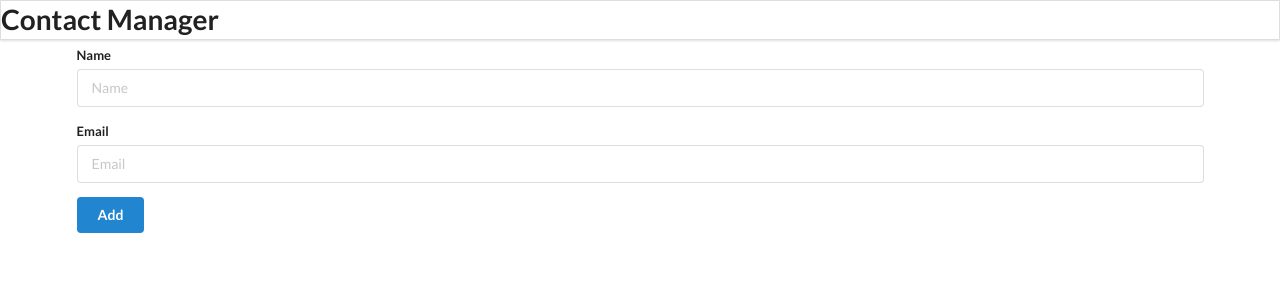
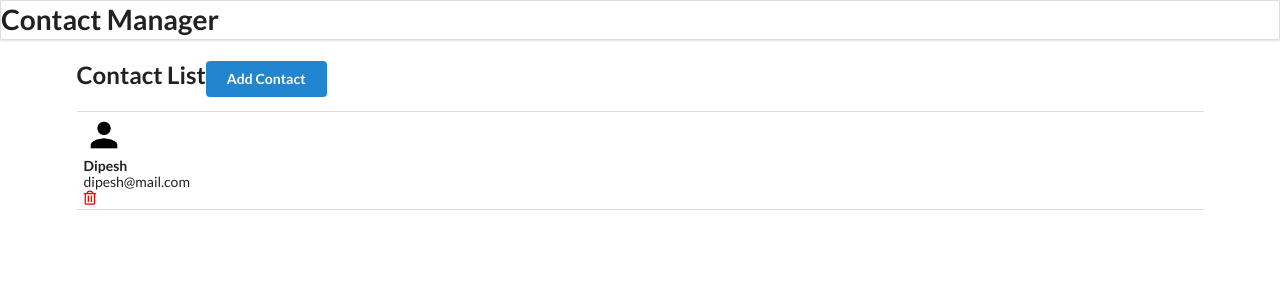
Before and after one commit to Jesinug/contact-app, a React (Create React App) app: page / in a window 1280 px wide. Shown: the top 300 px of the page. Built offline with nearby package versions, Linux system fonts and the light colour scheme.

Commit message:
Logic and functionality. Working on React Router; '/' and '/add' routes done

```diff
--- a/package.json
+++ b/package.json
@@ -8,6 +8,7 @@
     "@testing-library/user-event": "^12.8.3",
     "react": "^17.0.2",
     "react-dom": "^17.0.2",
+    "react-router-dom": "^5.2.0",
     "react-scripts": "4.0.3",
     "uuidv4": "^6.2.11",
     "web-vitals": "^1.1.2"
--- a/src/components/App.css
+++ b/src/components/App.css
@@ -1,27 +1,5 @@
-.App {
+.app-header {
   text-align: center;
-}
-
-.App-logo {
-  height: 40vmin;
-  pointer-events: none;
-}
-
-@media (prefers-reduced-motion: no-preference) {
-  .App-logo {
-    animation: App-logo-spin infinite 20s linear;
-  }
-}
-
-.app-header {
-  background-color: #282c34;
-  min-height: 100vh;
-  display: flex;
-  flex-direction: column;
-  align-items: center;
-  justify-content: center;
-  font-size: calc(10px + 2vmin);
-  color: white;
 }
 
 .App-link {
--- a/src/components/App.js
+++ b/src/components/App.js
@@ -1,4 +1,5 @@
 import React, { useState, useEffect } from 'react';
+import { BrowserRouter as Router, Switch, Route } from 'react-router-dom';
 import { uuid } from 'uuidv4';
 import './App.css';
 import Header from './Header';
@@ -35,9 +36,24 @@ function App() {
 
   return (
     <div className="ui container">
-      <Header className="app-header"/>
-      <AddContact addContactHandler={addContactHandler}/>
-      <ContactList contacts={contacts} getContactId={removeContactHandler}/>
+      <Router>
+        <Header className="app-header"/>
+        <Switch>
+          <Route path="/" exact component={ContactList} />
+          <Route
+          path="/add"
+          component={() => (
+            <AddContact addContactHandler={addContactHandler} />
+          )}
+
+        />
+
+        </Switch>
+
+        {/*<AddContact addContactHandler={addContactHandler}/>*/}
+        {/*<ContactList contacts={contacts} getContactId={removeContactHandler}/>*/}
+      </Router>
+
     </div>
     );
 };
--- a/src/components/ContactList.js
+++ b/src/components/ContactList.js
@@ -1,5 +1,6 @@
 import React from 'react';
 import ContactCard from './ContactCard';
+import { Link } from 'react-router-dom';
 
 const ContactList = (props) => {
     console.log(props);
@@ -7,7 +8,16 @@ const ContactList = (props) => {
     const deleteContactHandler = (id) => {
         props.getContactId(id)
     };
-    const renderContactList = props.contacts.map((contact) => {
+
+    const contacts = [
+        {
+            id: "1",
+            "name": "Dipesh",
+            "email": "dipesh@mail.com"
+        },
+    ];
+
+    const renderContactList = contacts.map((contact) => {
         return (
             <ContactCard
             contact={contact}
@@ -17,9 +27,14 @@ const ContactList = (props) => {
         );
     });
 
-    return (<div className="ui three column padded grid" style={{paddingTop: 20}}>
-    {renderContactList}
-        </div>
+    return (<div className="main" style={{paddingTop: 20}}>
+    <h2 style={{paddingTop: 40}}>Contact List
+        <Link to="/add">
+            <button className="ui button blue right">Add Contact</button>
+        </Link>
+    </h2>
+    <div className="ui celled list">{renderContactList}</div>
+    </div>
     );
 };
 
--- a/src/components/Header.js
+++ b/src/components/Header.js
@@ -3,7 +3,7 @@ import React from 'react';
 const Header = () => {
     return(
         <div className="ui fixed menu">
-            <div className="">
+            <div className="ui main">
                 <h1>Contact Manager</h1>
             </div>
         </div>
```
Also changed, not shown: src/components/ContactCard.js (line endings or trailing spaces), 1 other file (tests, documents, lock files or other folders).
